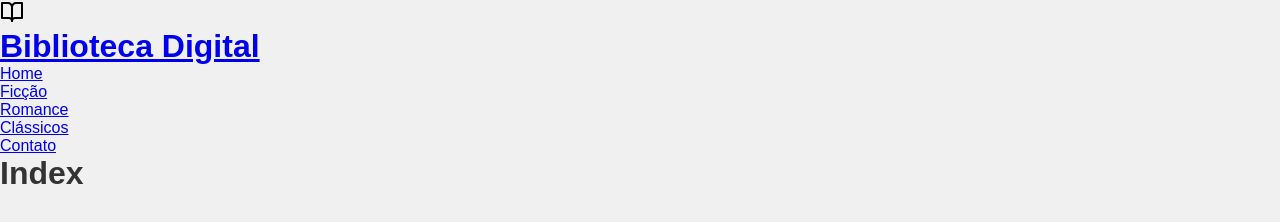
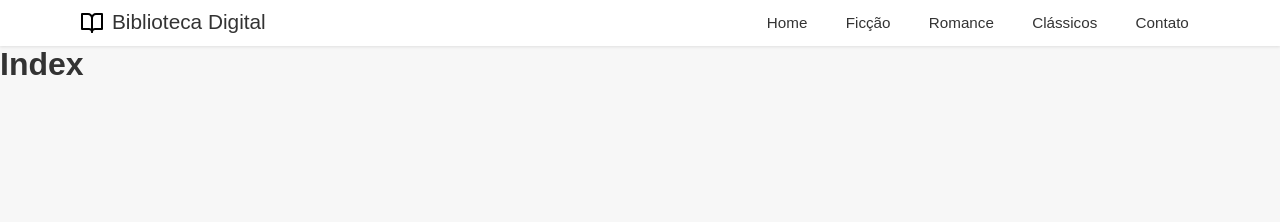
Before and after one commit to paulogmedeiros/AOP-2-Programa-o-Web-Front-End, a plain HTML site: page index.html in a window 1280 px wide. Drawn offline with Linux system fonts and the light colour scheme.

Commit message:
feat estilização da navbar

```diff
--- /dev/null
+++ b/components/footer.css
@@ -0,0 +1,6 @@
+h1 {
+    color: #333;
+    font-size: 24px;
+    text-align: center;
+    margin-top: 20px;
+}
--- /dev/null
+++ b/components/navbar.css
@@ -0,0 +1,54 @@
+
+header {
+  display: flex;
+  justify-content: space-between;
+  align-items: center;
+  padding: 0.6rem 5rem;
+  background-color: var(--bg-color-nav);
+  box-shadow: 0 1px 3px rgba(0, 0, 0, 0.1);
+}
+
+
+header a {
+  display: flex;
+  align-items: center;
+  gap: 0.5rem;
+  text-decoration: none;
+  color: var(--text-color);
+  font-size: 1.5rem;
+}
+
+header a h1 {
+  font-size: 1.3rem;
+  font-weight: normal;
+  line-height: 1;
+}
+
+header a img {
+  height: 24px;
+}
+
+
+header nav ul {
+  display: flex;
+  gap: 1rem;
+  list-style: none;
+}
+
+header nav ul li a {
+  text-decoration: none;
+  color: var(--text-color);
+  font-size: 0.95rem;
+  padding: 0.3rem 0.7rem;
+  border-radius: 6px;
+  transition: background 0.2s ease;
+}
+
+header nav ul li a:hover{
+  background-color: var(--hover-color);
+  color: #fff;
+}
+
+header a:hover {
+    color : var(--hover-color);
+}
--- a/styles/classico.css
+++ b/styles/classico.css
@@ -1 +1,2 @@
 @import url(global.css);
+@import url(../components/navbar.css);
--- a/styles/contato.css
+++ b/styles/contato.css
@@ -1 +1,2 @@
 @import url(global.css);
+@import url(../components/navbar.css);
--- a/styles/ficcao.css
+++ b/styles/ficcao.css
@@ -1 +1,2 @@
 @import url(global.css);
+@import url(../components/navbar.css);
--- a/styles/global.css
+++ b/styles/global.css
@@ -4,15 +4,15 @@
     box-sizing: border-box;
 }
 
-body {
-    font-family: 'Arial', sans-serif;
-    background-color: #f0f0f0;
-    color: var(--text-color);
+:root {
+  --text-color: #333;
+  --hover-color: #C81E1E;
+  --bg-color: #f7f7f7;
+  --bg-color-nav: #fff;
 }
 
-:root {
-    --primary-color: #4CAF50;
-    --secondary-color: #f0f0f0;
-    --text-color: #333;
-    --border-radius: 5px;
+body {
+  font-family: 'Arial', sans-serif;
+  background-color: var(--bg-color);
+  color: var(--text-color);
 }
--- a/styles/index.css
+++ b/styles/index.css
@@ -1 +1,2 @@
 @import url(global.css);
+@import url(../components/navbar.css);
--- a/styles/romance.css
+++ b/styles/romance.css
@@ -1 +1,2 @@
 @import url(global.css);
+@import url(../components/navbar.css);
```
